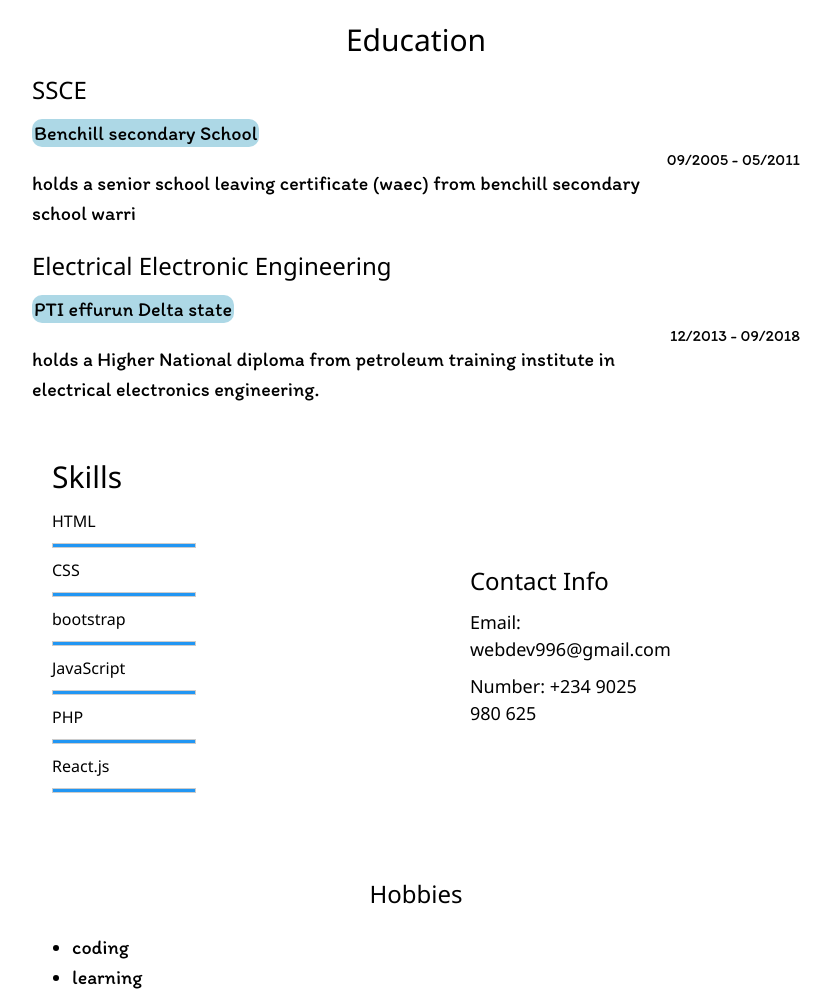
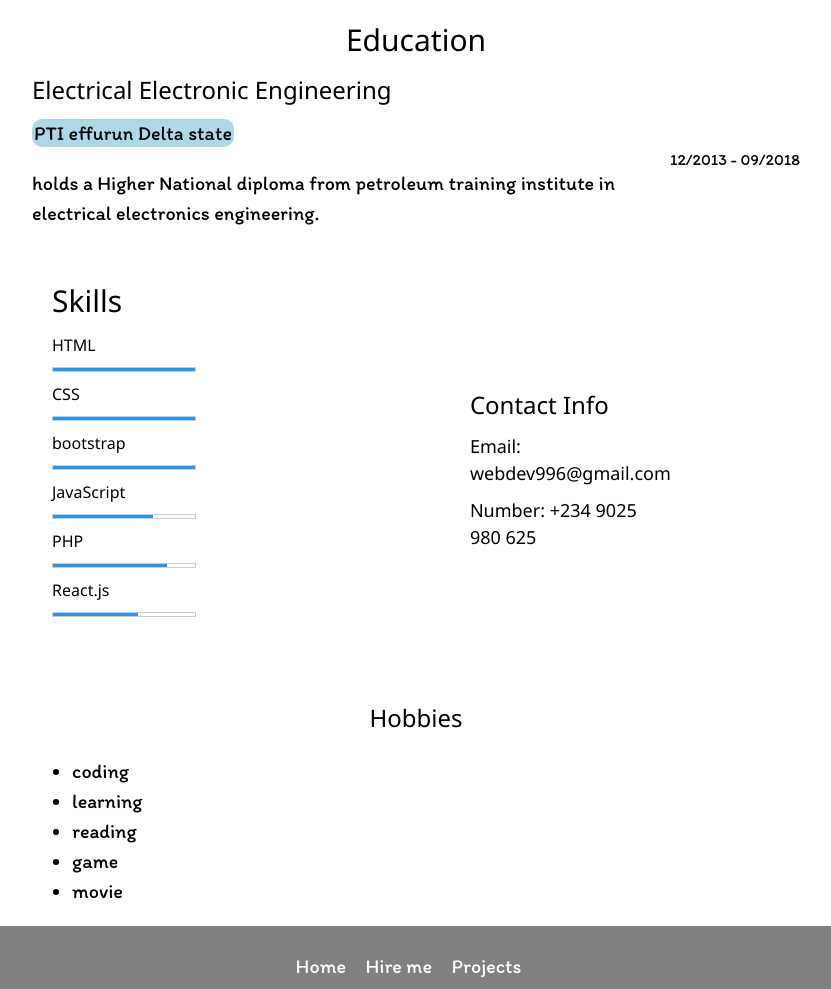
Before and after one commit to CharlesAyomike/charles-ayomike.github.io, a plain HTML site: page cv.html in a window 1280 px wide. Shown: the part 396-1385 px from the top of the page, without its empty margins (224-1055 px from the left). Drawn offline with nearby package versions, Linux system fonts and the light colour scheme.

Commit message:
more update

```diff
--- a/cv.html
+++ b/cv.html
@@ -144,16 +144,6 @@
                     <div class="item">
                         <div class="">
                             <div class="">
-                                <h3>SSCE</h3>
-                                <span class="organization">Benchill secondary School</span>
-                            </div>
-                            <div class=""><small class="period">09/2005 - 05/2011</small></div>
-                        </div>
-                        <p class="text-muted">holds a senior school leaving certificate (waec) from benchill secondary school warri</p>
-                    </div>
-                    <div class="item">
-                        <div class="">
-                            <div class="">
                                 <h3>Electrical Electronic Engineering</h3>
                                 <span class="organization">PTI effurun Delta state</span>
                             </div>
@@ -180,15 +170,15 @@
                                 </div>
                                 <h6>JavaScript</h6>
                                  <div class="w3-border">
-                                    <div class="w3-blue"  style="width: 100%;height: 3px"></div>
+                                    <div class="w3-blue"  style="width: 70%;height: 3px"></div>
                                 </div>
                                 <h6>PHP</h6>
                                  <div class="w3-border">
-                                    <div class="w3-blue"  style="width: 100%;height: 3px"></div>
+                                    <div class="w3-blue"  style="width: 80%;height: 3px"></div>
                                 </div>
                                 <h6>React.js</h6>
                                 <div class="w3-border">
-                                    <div class="w3-blue"  style="width: 100%;height: 3px"></div>
+                                    <div class="w3-blue"  style="width: 60%;height: 3px"></div>
                                 </div>
                              </div>
 
@@ -223,7 +213,7 @@
     <footer>
                  <div class="links">
                     <a class='footlink' href="index.html">Home</a>
-                    <a class='footlink' href="hireme.html">hire me</a>
+                    <a class='footlink' href="hireme.html">Hire me</a>
                     <a class='footlink' href="project.html">Projects</a>
                 </div>
             <!-- <div class="social-icons"><a href="#"><i class="icon ion-social-facebook"></i></a><a href="#"><i class="icon ion-social-instagram-outline"></i></a><a href="#"><i class="icon ion-social-twitter"></i></a></div>-->
```
Also changed, not shown: hireme.html (+1 -1 lines), index.html (+2 -2 lines), project.html (+1 -1 lines).
